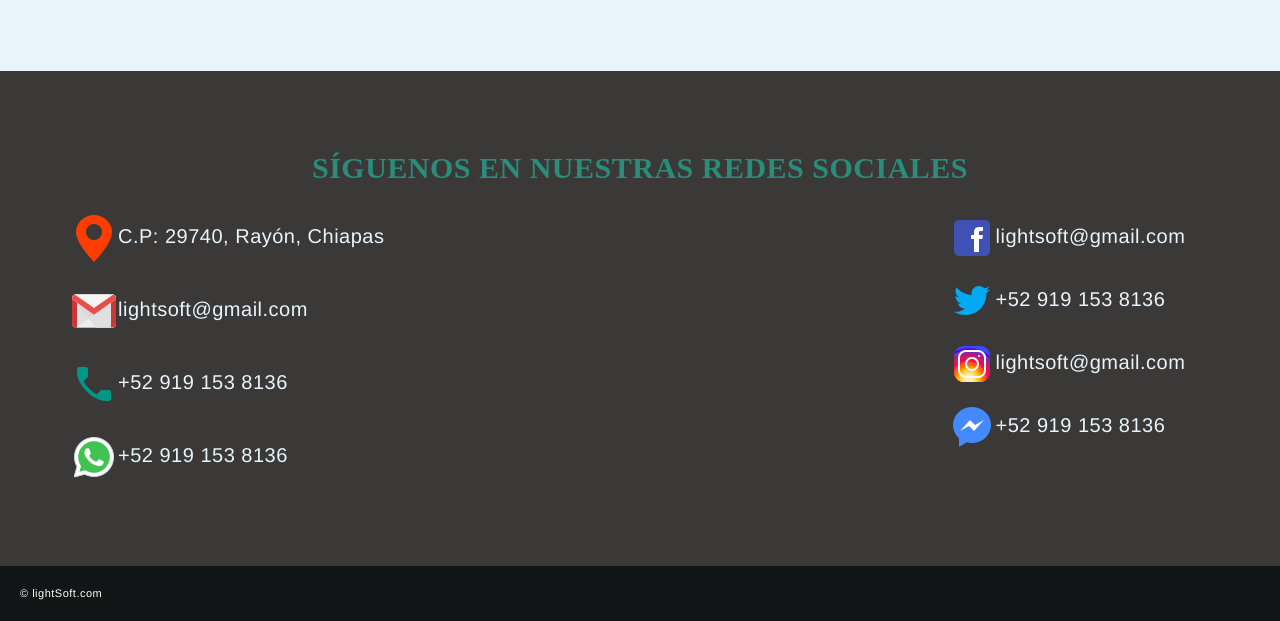
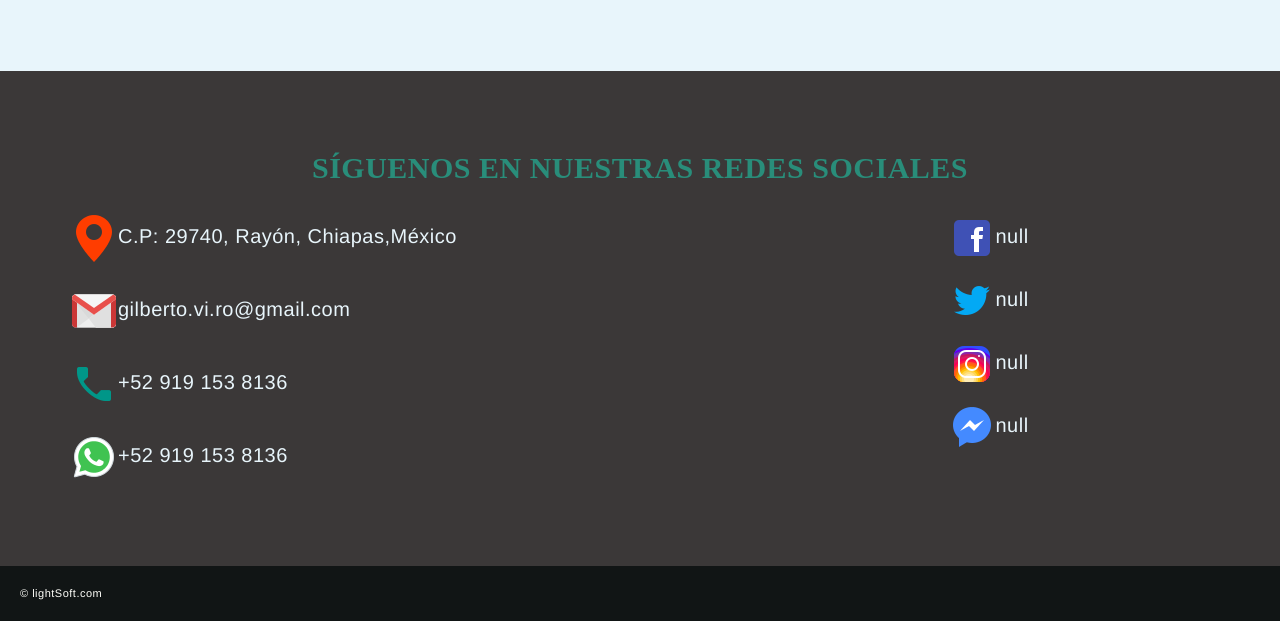
Before and after one commit to gilberto-vi-ro/organizapp, a PHP site: page / in a window 1280 px wide. Shown: the part 4073-4694 px from the top of the page. Run offline with PHP 8.4, Linux system fonts and the light colour scheme; a stand-in replaces the project's code that opens the database connection; some libraries are stand-ins or nearby versions.

Commit message:
organizapp v1.1.1 version estable

```diff
--- a/mvc/view/welcome.php
+++ b/mvc/view/welcome.php
@@ -337,8 +337,8 @@
           </div>
           <div class="col-md-6 col-sm-6 col-xs-12">
             <div class="loction-info white contact-center-x">
-              <p style="color: #E8F5FB "><i><img src="<?= BASE_URL ?>public/img/icon/Marker.png"></i>C.P: 29740, Rayón, Chiapas</p>
-              <p style="color: #E8F5FB "><i><img src="<?= BASE_URL ?>public/img/icon/Gmail.png"></i>lightsoft@gmail.com</p>
+              <p style="color: #E8F5FB "><i><img src="<?= BASE_URL ?>public/img/icon/Marker.png"></i>C.P: 29740, Rayón, Chiapas,México</p>
+              <p style="color: #E8F5FB "><i><img src="<?= BASE_URL ?>public/img/icon/Gmail.png"></i>gilberto.vi.ro@gmail.com</p>
               <p style="color: #E8F5FB "><i><img src="<?= BASE_URL ?>public/img/icon/Phone.png"></i>+52 919 153 8136</p>
               <p style="color: #E8F5FB "><i><img src="<?= BASE_URL ?>public/img/icon/WhatsApp.png"></i>+52 919 153 8136</p>
             </div>
@@ -351,10 +351,10 @@
                 <div class="col-md-6 ">
                 </div>
                 <div class="col-md-6 contact-center-x">
-	                <p style="color: #E8F5FB "><i><img src="<?= BASE_URL ?>public/img/icon/Facebook.png"></i>lightsoft@gmail.com</p>
-	                <p style="color: #E8F5FB "><i><img src="<?= BASE_URL ?>public/img/icon/Twitter.png"></i>+52 919 153 8136</p>
-	                <p style="color: #E8F5FB "><i><img src="<?= BASE_URL ?>public/img/icon/Instagram.png"></i>lightsoft@gmail.com</p>
-	                <p style="color: #E8F5FB "><i><img src="<?= BASE_URL ?>public/img/icon/Facebook Messenger.png"></i>+52 919 153 8136</p>
+	                <p style="color: #E8F5FB "><i><img src="<?= BASE_URL ?>public/img/icon/Facebook.png"></i>null</p>
+	                <p style="color: #E8F5FB "><i><img src="<?= BASE_URL ?>public/img/icon/Twitter.png"></i>null</p>
+	                <p style="color: #E8F5FB "><i><img src="<?= BASE_URL ?>public/img/icon/Instagram.png"></i>null</p>
+	                <p style="color: #E8F5FB "><i><img src="<?= BASE_URL ?>public/img/icon/Facebook Messenger.png"></i>null</p>
                 </div>
 
               </form>
```
Also changed, not shown: .htaccess.
